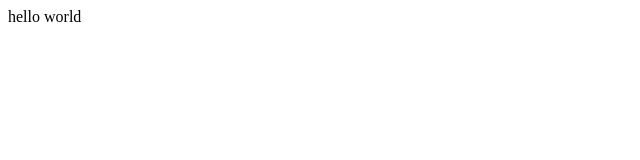
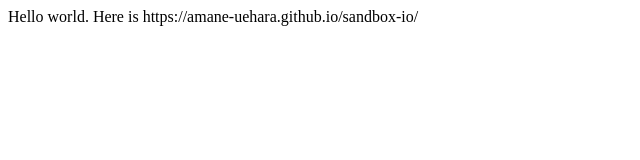
Before and after one commit to amane-uehara/sandbox-io, a plain HTML site: page index.html in a window 1280 px wide. Shown: the whole page, without its empty margins (0-640 px from the left). Drawn offline with Linux system fonts and the light colour scheme.

Commit message:
second commit

```diff
--- a/index.html
+++ b/index.html
@@ -1,5 +1,7 @@
 <html>
 <body>
-  hello world
+  Hello world.
+  Here is
+  https://amane-uehara.github.io/sandbox-io/
 </body>
 </html>
```
